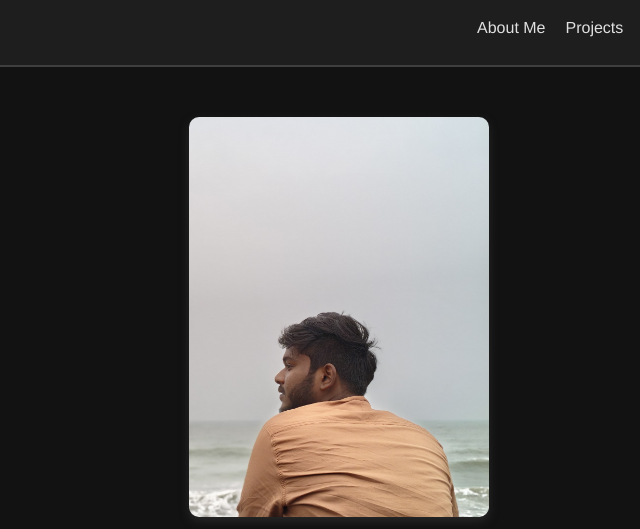
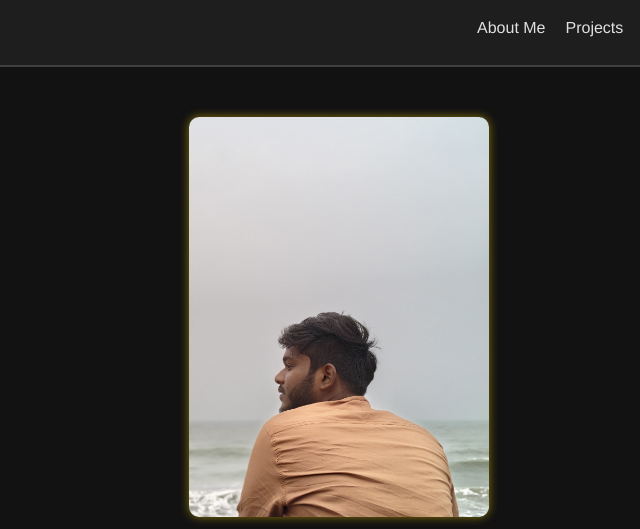
Before and after one commit to Gokulv21/portfolio, a plain HTML site: page index.html in a window 1280 px wide. Shown: the top 529 px of the page, 301-941 px from the left. Drawn offline with Linux system fonts and the light colour scheme; a web font is replaced by a local one.

Commit message:
Update index.html

```diff
--- a/index.html
+++ b/index.html
@@ -71,7 +71,7 @@
             height: 400px;
             object-fit: cover;
             border-radius: 10px;
-            box-shadow: 0 4px 10px rgba(50, 50, 50, 0.7);
+            box-shadow: 0 0 10px rgba(255, 215, 0, 0.5);
             animation: fadeIn 2s ease-out;
             opacity: 1;
             transform: scale(1);
```
